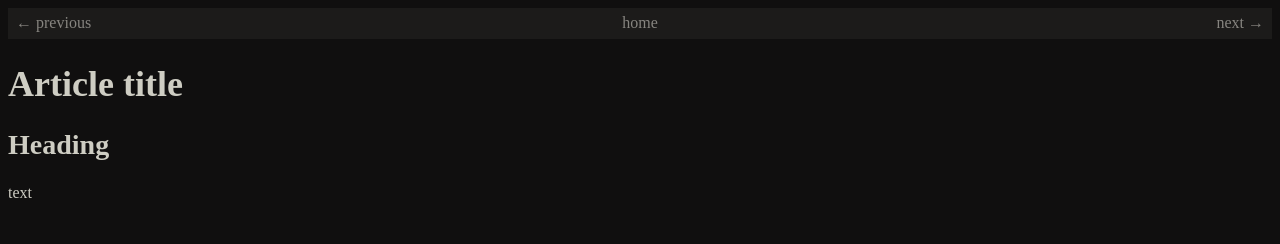
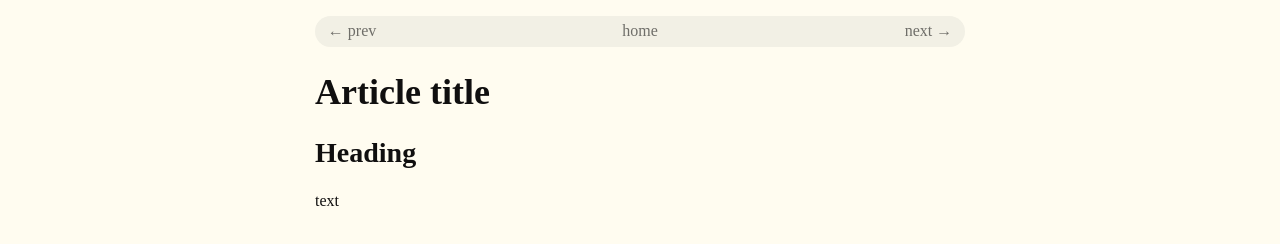
Before and after one commit to Kosyakssss/static, a plain HTML site: page article_template.html in a window 1280 px wide. Drawn offline with Linux system fonts and the light colour scheme.

Commit message:
made shit pretty af

```diff
--- a/article_template.html
+++ b/article_template.html
@@ -11,7 +11,7 @@
 <body>
 
     <header>
-        <a href="" class="navb">← previous</a>
+        <a href="" class="navb">← prev</a>
         <a href="index.html" class="navb">home</a>
         <a href="" class="navb">next →</a>
     </header>
--- a/globals.css
+++ b/globals.css
@@ -41,6 +41,26 @@
 body {
     background-color: var(--black);
     color: var(--base-200);
+    max-width: 650px;
+    margin: 0 auto;
+    padding: 0 1.5em;
+}
+
+img {
+    display: block;
+    height: auto;
+    width: calc(100% + 3em);
+    max-width: calc(100% + 3em);
+    margin-inline: -1.5em;
+    transition: all 0.3s ease;
+}
+@media (min-width: 650px) {
+    img {
+        width: 100%;
+        max-width: 100%;
+        margin-inline: 0;
+        border-radius: 12px;
+    }
 }
 
 h1 {
@@ -71,15 +91,18 @@ li {
 
 a {
     color: var(--cyan-400);
-    text-decoration: underline;
+    text-decoration: none;
 }
+
 a:visited {
     color: var(--purple-400);
 }
+
 .navb {
     color: var(--base-500);
     text-decoration: none;
 }
+
 .navb:visited {
     color: var(--base-500);
 }
@@ -104,6 +127,7 @@ summary {
         content: ">";
         color: var(--base-850);
         font-size: 0.57em;
+        font-family: monospace;
         padding: 0 5px;
         margin-inline-start: 4px;
     }
@@ -115,21 +139,99 @@ summary {
     }
 }
 
+
 header {
     background-color: var(--base-950);
-    padding: 0.4em;
-    display: flex;
-    justify-content: center;
+    padding: 0.4em 1.5em;
+
+    display: grid;
+    grid-template-columns: 1fr auto 1fr;
     align-items: center;
+
+    box-sizing: border-box;
+
+    transition: all 0.3s ease;
+
+    width: calc(100% + 3em);
+    margin-inline: -1.5em;
+    margin-top: 0;
+    border-radius: 0;
 }
-.navb:first-child {
-    position: absolute;
-    left: 1em;
-}
-.navb:last-child {
-    position: absolute;
-    right: 1em;
+
+header > :first-child { justify-self: start; }
+header > :nth-child(2) { justify-self: center; }
+header > :last-child { justify-self: end; }
+
+@media (min-width: 650px) {
+    header {
+        width: 100%;
+        margin-inline: 0;
+        margin-top: 1em;
+        padding-inline: 0.8em;
+        border-radius: 16px;
+    }
 }
 
 @media (prefers-color-scheme: light) {
+    body {
+        background-color: var(--paper);
+        color: var(--black);
+    }
+
+    h1 {
+        color: var(--black);
+    }
+
+    h2 {
+        color: var(--black);
+    }
+
+    h3 {
+        color: var(--black);
+    }
+
+    li {
+        background-color: var(--paper);
+        color: var(--black);
+    }
+
+    .empty-text {
+        color: var(--base-600);
+    }
+
+    a {
+        color: var(--cyan-600);
+    }
+
+    a:visited {
+        color: var(--purple-600);
+    }
+
+    .navb {
+        color: var(--base-600);
+    }
+
+    .navb:visited {
+        color: var(--base-600);
+    }
+
+    details {
+        border-color: var(--base-100);
+    }
+
+    summary {
+        color: var(--black);
+
+        &::after {
+            color: var(--base-150);
+        }
+
+        [open] &::after {
+            color: var(--base-200);
+        }
+    }
+
+    header {
+        background-color: var(--base-50);
+    }
 }
```
Also changed, not shown: index.html (+4 -2 lines), my-neighbor-totoro-sunflowers.png (added), 1 other file.
